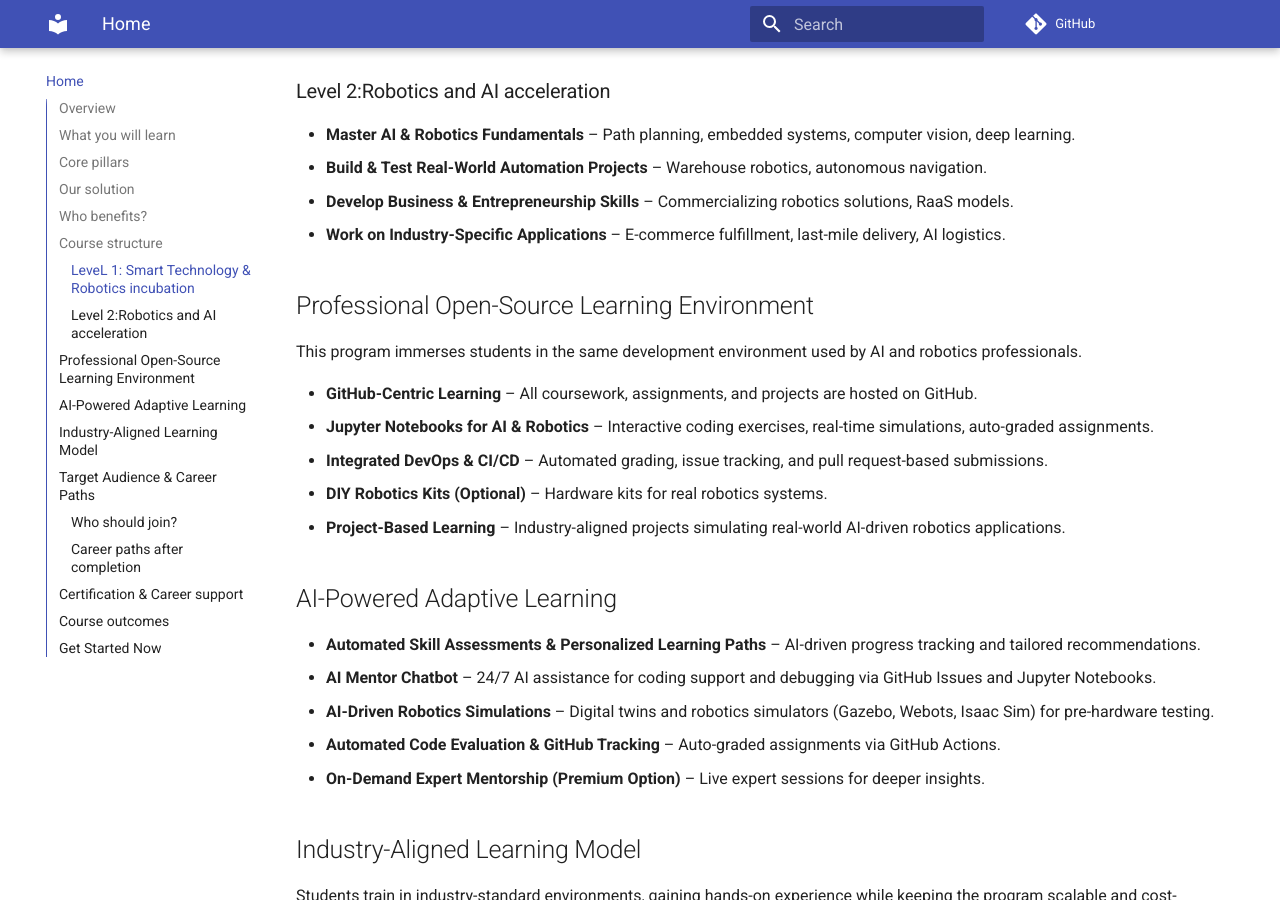
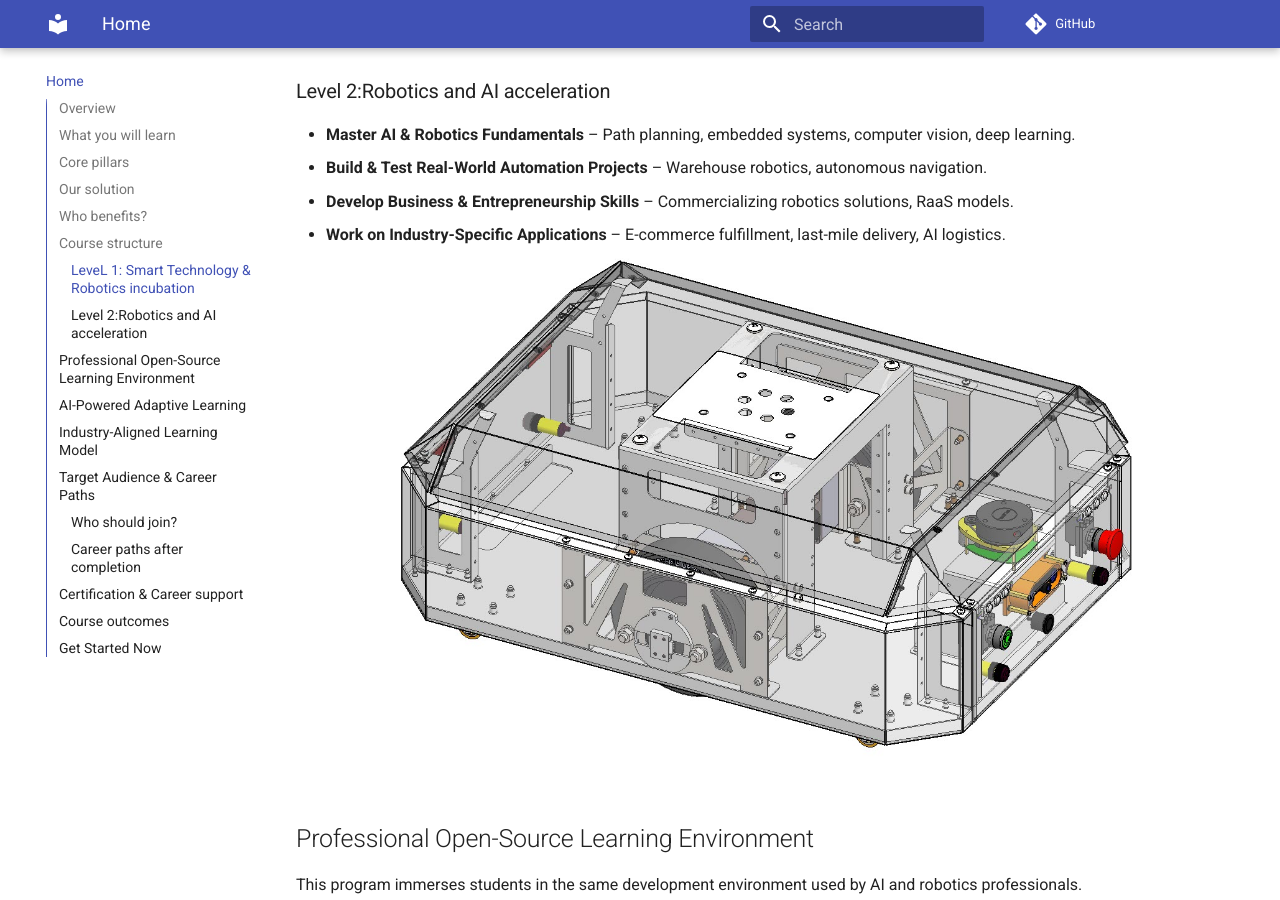
Before and after one commit to BotshareAI/Botshare_book, an MkDocs documentation site: the page built from docs/index.md, in a window 1280 px wide and 900 px high, scrolled down 2323 px. Built offline with MkDocs 1.6.1 and Material for MkDocs 9.7.7, drawn with Linux system fonts in a browser that asks for light colours.

Commit message:
Update index.md

```diff
--- a/docs/index.md
+++ b/docs/index.md
@@ -50,6 +50,7 @@ This program is designed for a wide range of participants, including:
 - **Build & Test Real-World Automation Projects** – Warehouse robotics, autonomous navigation.
 - **Develop Business & Entrepreneurship Skills** – Commercializing robotics solutions, RaaS models.
 - **Work on Industry-Specific Applications** – E-commerce fulfillment, last-mile delivery, AI logistics.
+![DIY kit: Boteon_education](assets/images/AMR_transparent.jpg)
 
 ## Professional Open-Source Learning Environment
 This program immerses students in the same development environment used by AI and robotics professionals.
```
